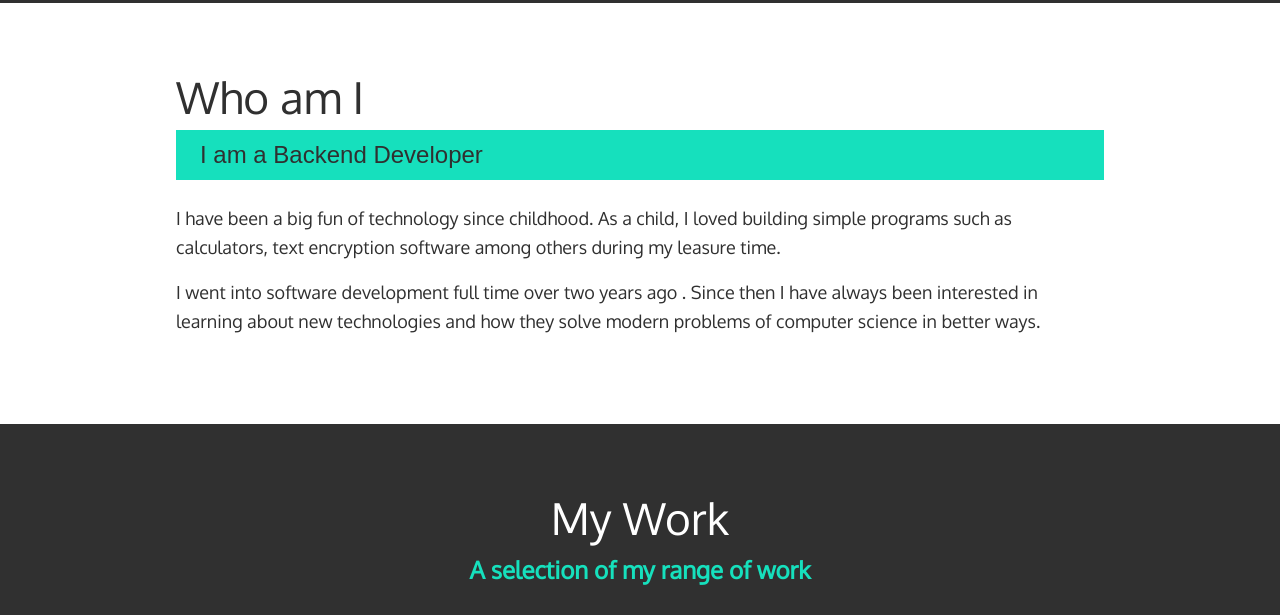
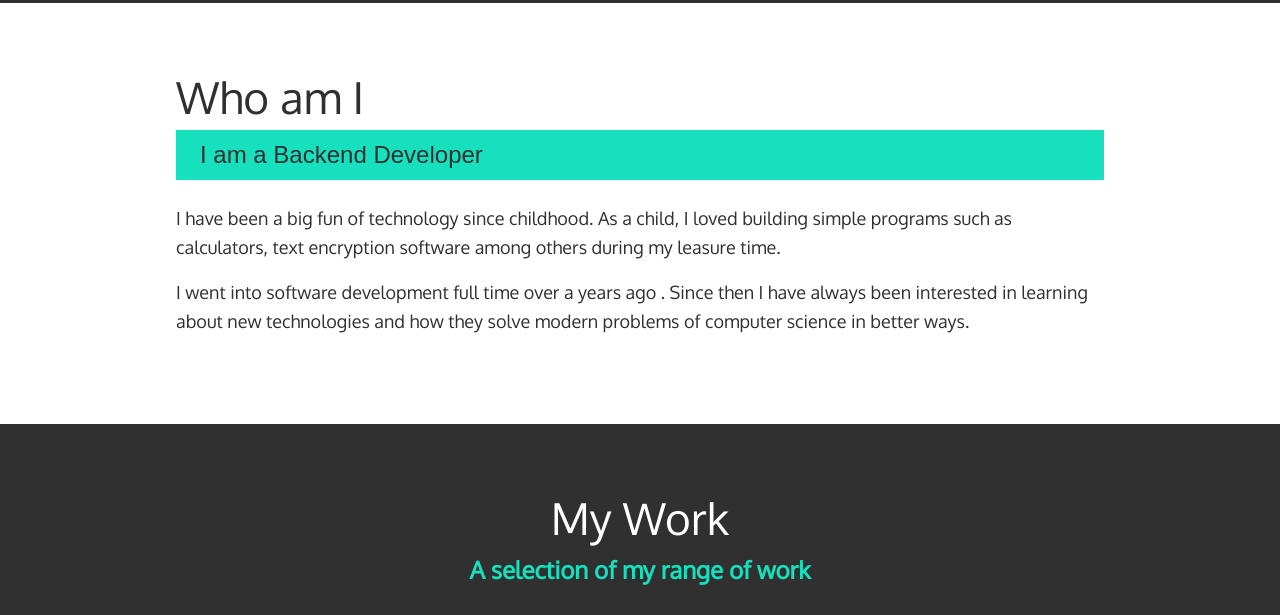
Before and after one commit to saadmarwan16/Portfolio-Website, a plain HTML site: page index.html in a window 1280 px wide. Shown: the part 988-1603 px from the top of the page. Drawn offline with nearby package versions, Linux system fonts and the light colour scheme.

Commit message:
Update index.html

```diff
--- a/index.html
+++ b/index.html
@@ -91,7 +91,7 @@
                     leasure time.
                 </p>
                 <p>
-                    I went into software development full time over two years ago . Since then I have always been
+                    I went into software development full time over a years ago . Since then I have always been
                     interested in learning about new technologies and how they solve modern problems of computer
                     science in better ways.
                 </p>
```
